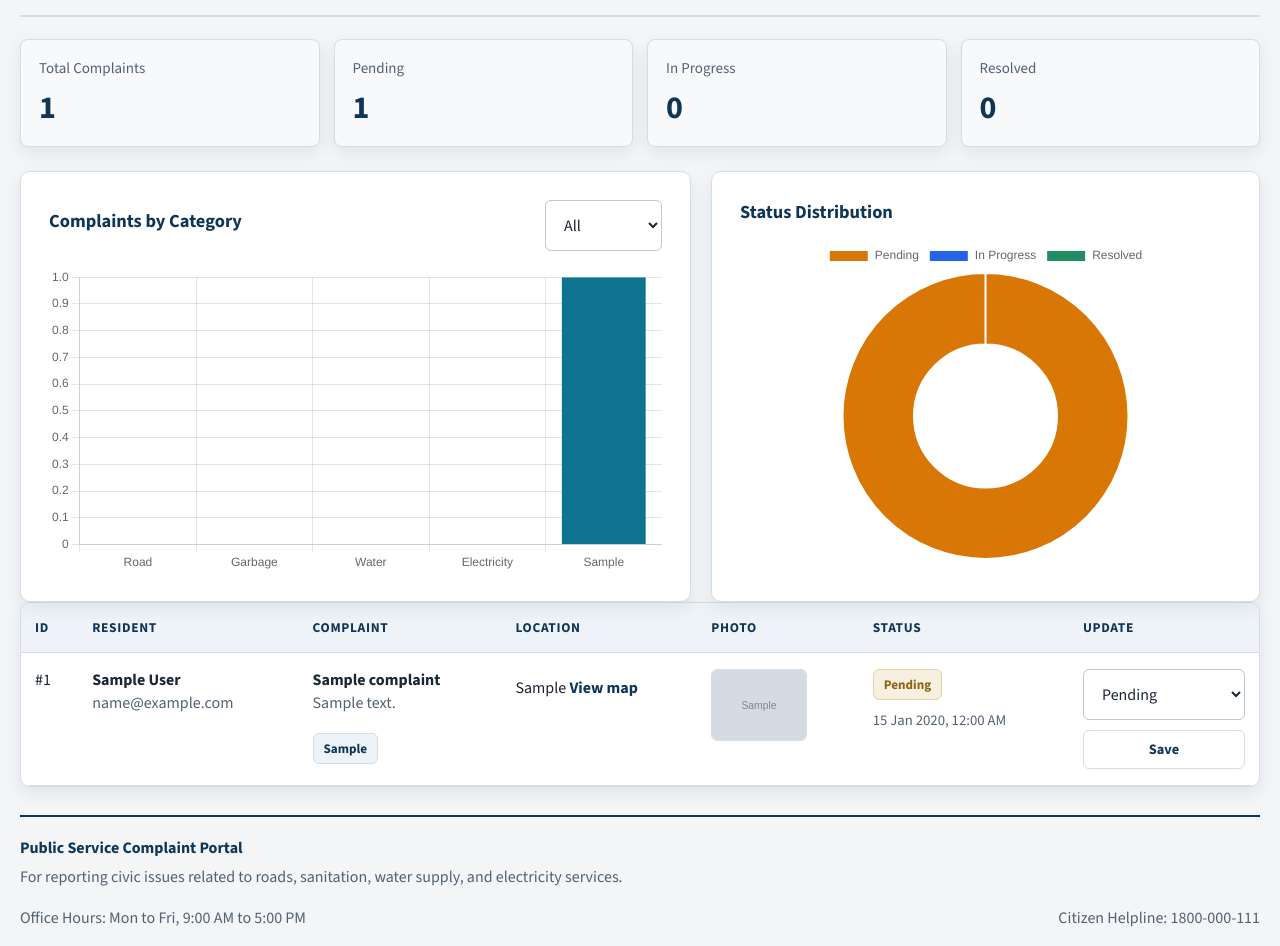
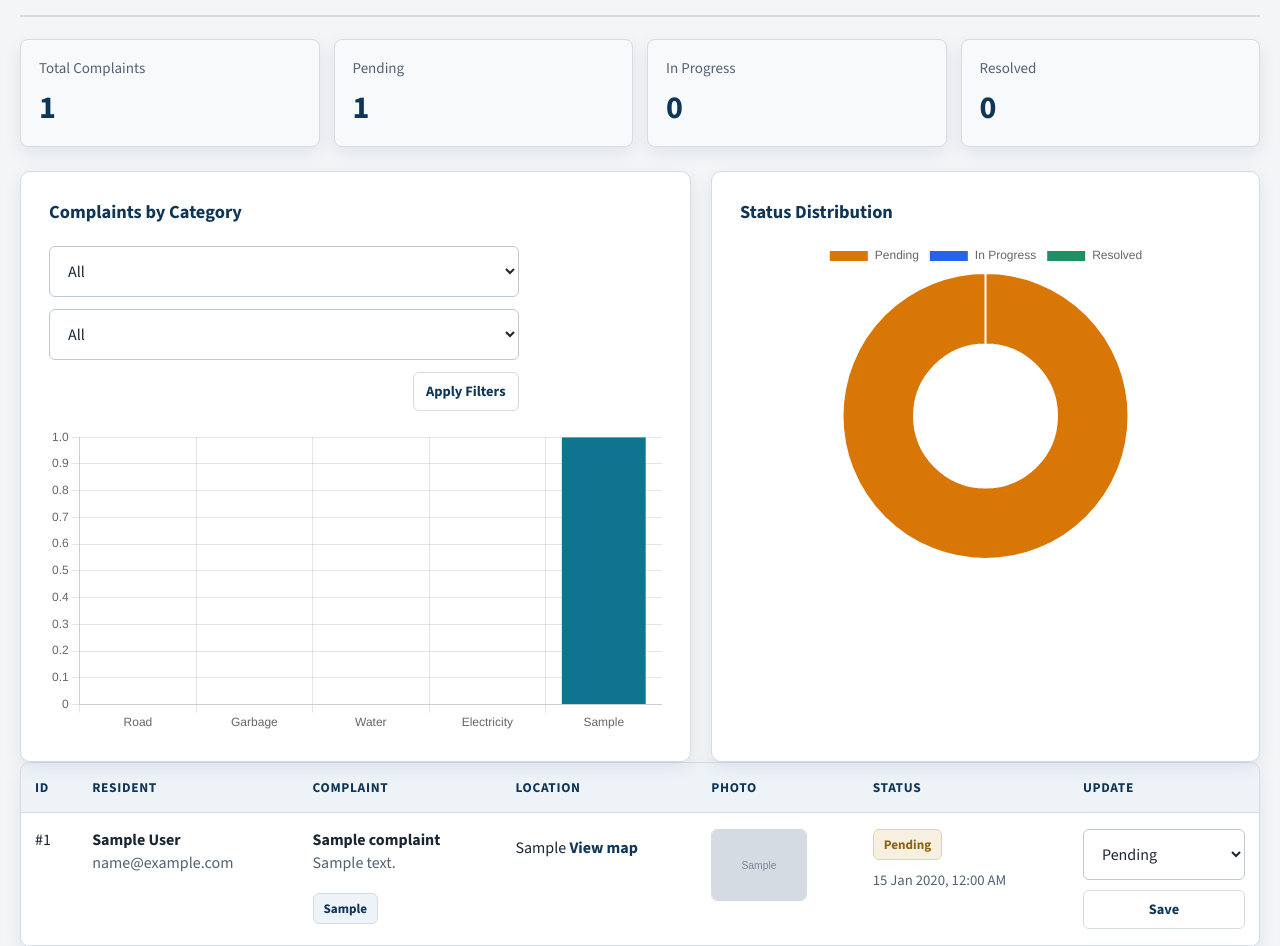
Before and after one commit to mahakg09/complaint-system, a Flask app: page /admin in a window 1280 px wide. Shown: the part 296-1242 px from the top of the page. Run offline with Flask 3, Linux system fonts and the light colour scheme; the visitor is signed in with stand-in values (Sample User, id 1); tables that the repository leaves empty hold one stand-in row (values such as "Sample post"); grey boxes marked "Sample" are stand-in pictures.

Commit message:
Add combined admin filters

```diff
--- a/app.py
+++ b/app.py
@@ -268,24 +268,35 @@ def get_complaint_by_id(complaint_id):
     return normalize_complaint(dict(row), users_map) if row else None
 
 
-def fetch_all_complaints(category_filter="All"):
+def fetch_all_complaints(category_filter="All", status_filter="All"):
     users_map = fetch_all_users_map()
 
     if supabase_ready():
         query = get_supabase().table("complaints").select("*").order("id", desc=True)
         if category_filter != "All":
             query = query.eq("category", category_filter)
+        if status_filter != "All":
+            query = query.eq("status", status_filter)
         rows = query.execute().data or []
         return [normalize_complaint(row, users_map) for row in rows]
 
     db = get_db()
+    query = "SELECT * FROM complaints"
+    conditions = []
+    params = []
+
     if category_filter != "All":
-        fetched = db.execute(
-            "SELECT * FROM complaints WHERE category = ? ORDER BY id DESC",
-            (category_filter,),
-        ).fetchall()
-    else:
-        fetched = db.execute("SELECT * FROM complaints ORDER BY id DESC").fetchall()
+        conditions.append("category = ?")
+        params.append(category_filter)
+    if status_filter != "All":
+        conditions.append("status = ?")
+        params.append(status_filter)
+
+    if conditions:
+        query += " WHERE " + " AND ".join(conditions)
+
+    query += " ORDER BY id DESC"
+    fetched = db.execute(query, tuple(params)).fetchall()
     db.close()
     return [normalize_complaint(dict(row), users_map) for row in fetched]
 
@@ -650,13 +661,16 @@ def admin():
         return redirect(url_for("admin_login"))
 
     category_filter = request.args.get("category", "All")
-    complaints = fetch_all_complaints(category_filter)
+    status_filter = request.args.get("status", "All")
+    complaints = fetch_all_complaints(category_filter, status_filter)
     return render_template(
         "admin.html",
         complaints=complaints,
         summary=get_site_summary(),
         categories=["All"] + CATEGORY_OPTIONS,
         active_category=category_filter,
+        statuses=["All"] + STATUS_OPTIONS,
+        active_status=status_filter,
         chart_data=get_admin_chart_data(),
         status_options=STATUS_OPTIONS,
     )
@@ -682,7 +696,13 @@ def admin_update_status(complaint_id):
         except Exception:
             pass
 
-    return redirect(url_for("admin", category=request.args.get("category", "All")))
+    return redirect(
+        url_for(
+            "admin",
+            category=request.args.get("category", "All"),
+            status=request.args.get("status", "All"),
+        )
+    )
 
 
 def initialize_storage():
--- a/static/style.css
+++ b/static/style.css
@@ -430,6 +430,14 @@ p {
     flex-wrap: wrap;
 }
 
+.filter-form {
+    justify-content: flex-end;
+}
+
+.filter-form select {
+    min-width: 170px;
+}
+
 .status-form {
     display: flex;
     justify-content: space-between;
--- a/templates/admin.html
+++ b/templates/admin.html
@@ -33,11 +33,17 @@
         <div class="chart-head">
             <h3>Complaints by Category</h3>
             <form method="get" class="filter-form">
-                <select name="category" onchange="this.form.submit()">
+                <select name="category">
                     {% for category in categories %}
                         <option value="{{ category }}" {% if category == active_category %}selected{% endif %}>{{ category }}</option>
                     {% endfor %}
                 </select>
+                <select name="status">
+                    {% for status in statuses %}
+                        <option value="{{ status }}" {% if status == active_status %}selected{% endif %}>{{ status }}</option>
+                    {% endfor %}
+                </select>
+                <button class="btn btn-secondary btn-small" type="submit">Apply Filters</button>
             </form>
         </div>
         <canvas id="categoryChart"></canvas>
@@ -94,7 +100,7 @@
                         <div class="muted-text space-top">{{ c["created_at"] or "No timestamp" }}</div>
                     </td>
                     <td class="update-cell">
-                        <form method="post" action="/admin/update/{{ c['id'] }}?category={{ active_category }}" class="status-form admin-update-form">
+                        <form method="post" action="/admin/update/{{ c['id'] }}?category={{ active_category }}&status={{ active_status }}" class="status-form admin-update-form">
                             <select name="status">
                                 {% for status in status_options %}
                                     <option value="{{ status }}" {% if status == c["status"] %}selected{% endif %}>{{ status }}</option>
@@ -106,7 +112,7 @@
                 </tr>
             {% else %}
                 <tr>
-                    <td colspan="7" class="empty-table">No complaints available for this category.</td>
+                    <td colspan="7" class="empty-table">No complaints available for the selected filters.</td>
                 </tr>
             {% endfor %}
         </tbody>
```
